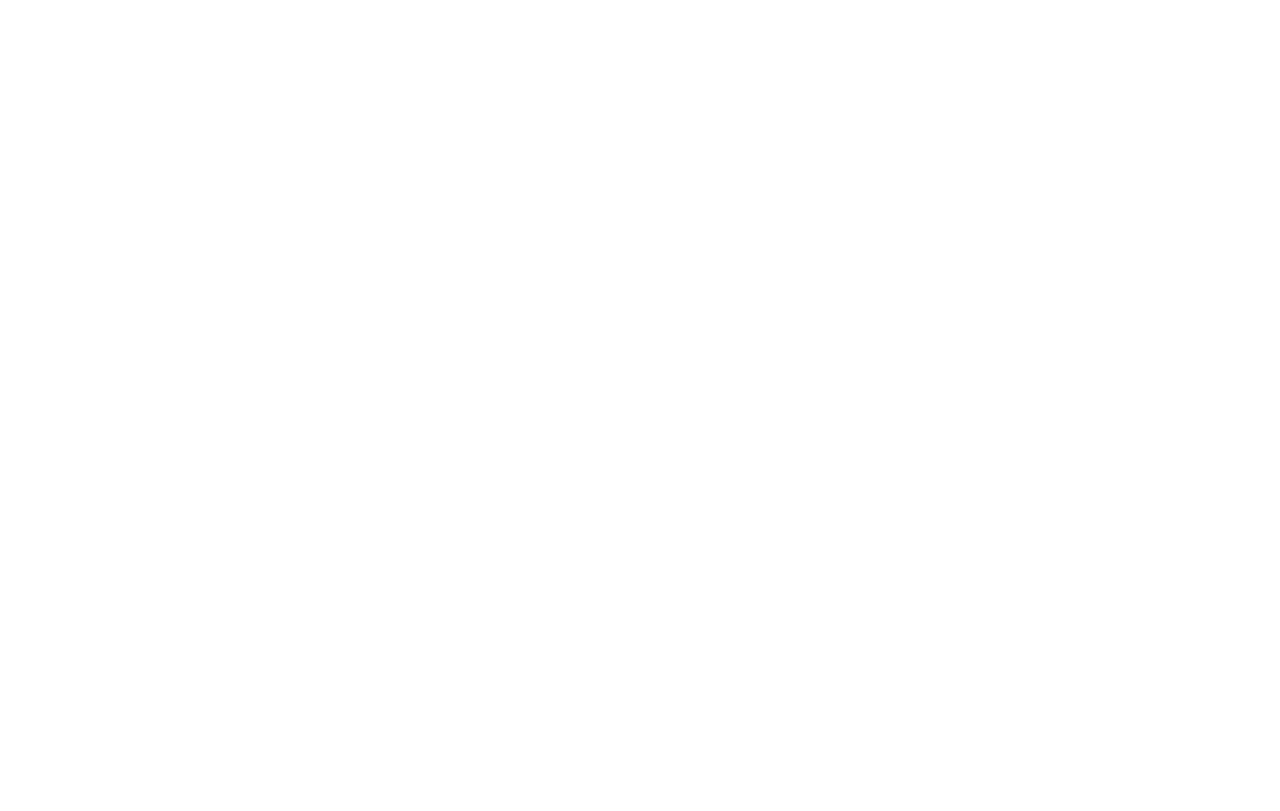
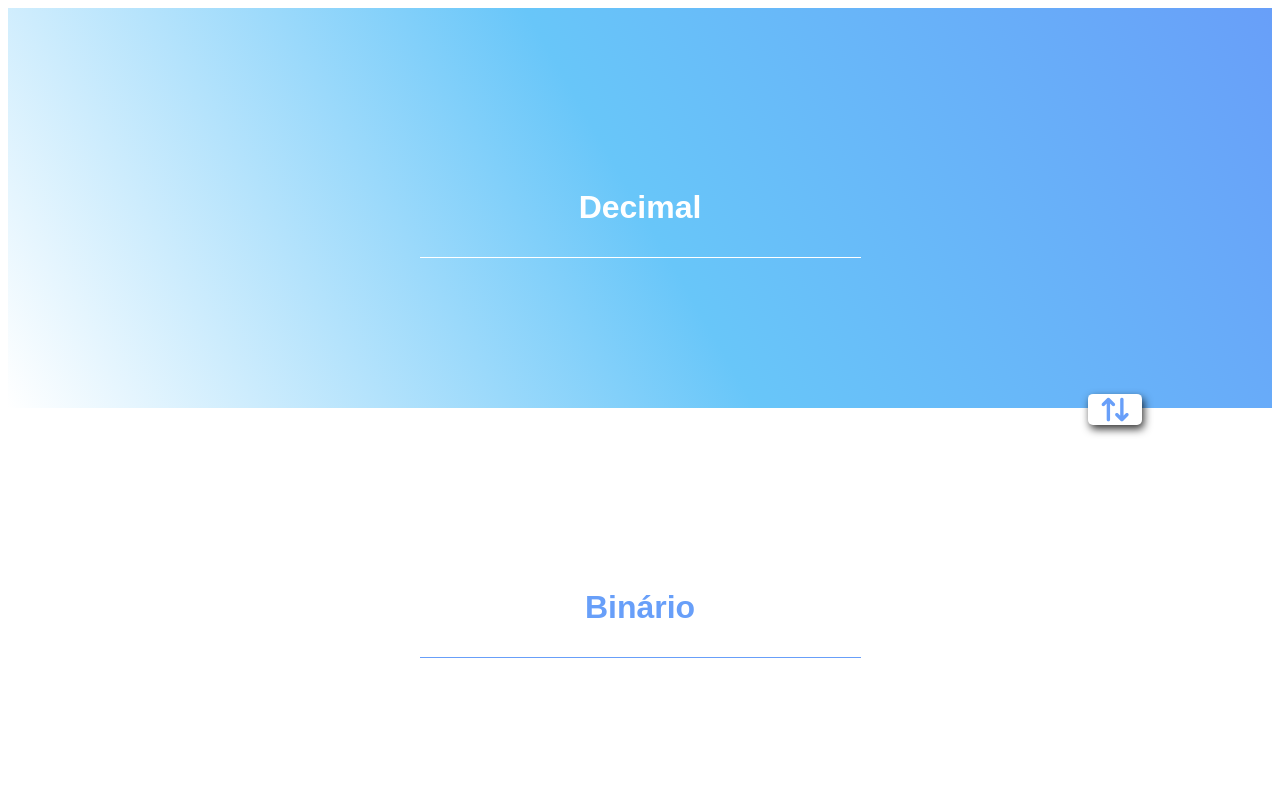
Before and after one commit to FredMagas/dec-bin-converter, a plain HTML site: page index.html in a window 1280 px wide. Drawn offline with Linux system fonts and the light colour scheme.

Commit message:
Changes in index.html and creation of js and css

```diff
--- a/index.html
+++ b/index.html
@@ -3,9 +3,20 @@
 <head>
     <meta charset="UTF-8">
     <meta name="viewport" content="width=device-width, initial-scale=1.0">
-    <title>Document</title>
+    <title>Conversor Decimal - Binario</title>
+    <link rel="stylesheet" href="style.css">
+    <script src="https://kit.fontawesome.com/21bc9e53b5.js" crossorigin="anonymous"></script>
 </head>
 <body>
-
+    <div class="container">
+        <div class="top-container">
+            <input type="text" placeholder="Decimal" onchange="converter(this.value)" id="">
+        </div>
+        <button onclick="swapInputs()"><i class="fa-solid fa-arrow-right-arrow-left fa-rotate-90 fa-xl"></i></button>
+        <div class="bottom-container">
+            <input type="text" placeholder="Binário" onchange="converter(this.value)" id="">
+        </div>
+    </div>
+    <script src="index.js"></script>
 </body>
 </html>
--- /dev/null
+++ b/index.js
@@ -0,0 +1,3 @@
+function converter(num) {
+    console.log(num)
+}
--- /dev/null
+++ b/style.css
@@ -0,0 +1,77 @@
+body {
+    display: flex;
+    justify-content: center;
+    margin: none;
+}
+
+.container {
+    width: 100%;
+}
+
+.top-container, .bottom-container {
+    height: 50vh;
+    display: flex;
+    flex-direction: column;
+    align-items: center;
+    justify-content: center;
+}
+
+.top-container {
+    background: linear-gradient(60deg, rgba(255,255,255,1) 0%, rgba(104,198,249,1) 50%, rgba(104,159,249,1) 100%);
+}
+
+.bottom-container {
+    background-color: white;
+}
+
+.top-container input {
+    height: 3em;
+    font-size: 2em;
+    font-weight: bold;
+    border: none;
+    text-align: center;
+    background-color: transparent;
+    outline: none;
+    color: white;
+    border-bottom: 1.5px solid white;
+}
+
+.bottom-container input {
+    height: 3em;
+    font-size: 2em;
+    font-weight: bold;
+    border: none;
+    text-align: center;
+    background-color: transparent;
+    outline: none;
+    color:rgba(104,159,249,1);
+    border-bottom: 1.5px solid rgba(104,159,249,1);
+}
+
+.top-container input::placeholder {
+    color: white;
+}
+
+.bottom-container input::placeholder {
+    color: rgba(104,159,249,1);
+}
+
+button {
+    display: flex;
+    padding: 15px;
+    border: none;
+    background-color: white;
+    box-shadow: 2px 4px 8px rgba(0, 0, 0, 0.8);
+    position: absolute;
+    bottom: 50%;
+    transform: translateY(80%);
+    left: 85%;
+    color: rgba(104,159,249,1);
+    font-size: 18px;
+    font-weight: bold;
+    border-radius: 5px;
+}
+
+button:hover {
+    cursor: pointer;
+}
```
